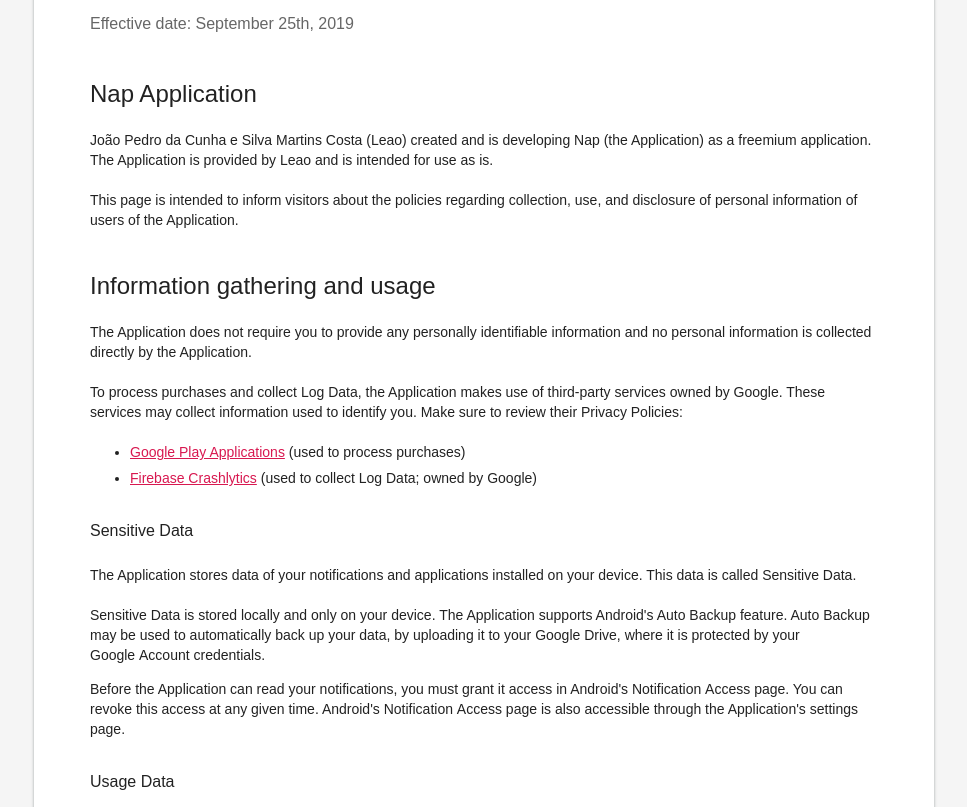
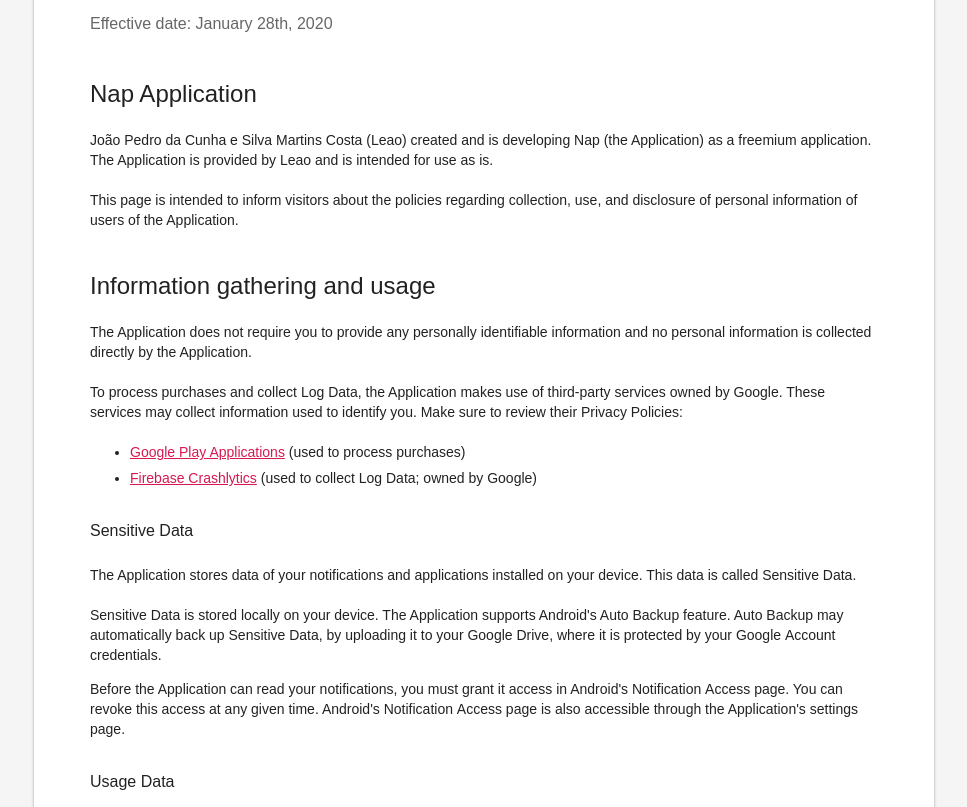
Before and after one commit to Leao/leao-web, a plain HTML site: page nap/privacy/index.html in a window 1280 px wide. Shown: the part 145-952 px from the top of the page, without its empty margins (156-1123 px from the left). Drawn offline with Linux system fonts and the light colour scheme; a web font is replaced by a local one.

Commit message:
Improve clarity regarding Sensitive Data backup

```diff
--- a/nap/privacy/index.html
+++ b/nap/privacy/index.html
@@ -27,7 +27,7 @@
     <div class="container">
         <div class="content shadow-4dp">
             <h1 class="text-display-2 text-color-primary">Nap: Privacy&nbsp;Policy</h1>
-            <h5 class="text-subhead no-margin-top text-color-secondary">Effective date: September 25th, 2019</h5>
+            <h5 class="text-subhead no-margin-top text-color-secondary">Effective date: January 28th, 2020</h5>
             <h3 class="text-headline">
                 Nap Application
             </h3>
@@ -71,8 +71,8 @@
                 is called Sensitive&nbsp;Data.
             </p>
             <p class="text-body-1">
-                Sensitive&nbsp;Data is stored locally and only on your device. The Application supports Android's
-                Auto&nbsp;Backup feature. Auto&nbsp;Backup may be used to automatically back up your data, by uploading
+                Sensitive&nbsp;Data is stored locally on your device. The Application supports Android's
+                Auto&nbsp;Backup feature. Auto&nbsp;Backup may automatically back up Sensitive&nbsp;Data, by uploading
                 it to your Google&nbsp;Drive, where it is protected by your Google&nbsp;Account credentials.
             </p>
             <p>
```
